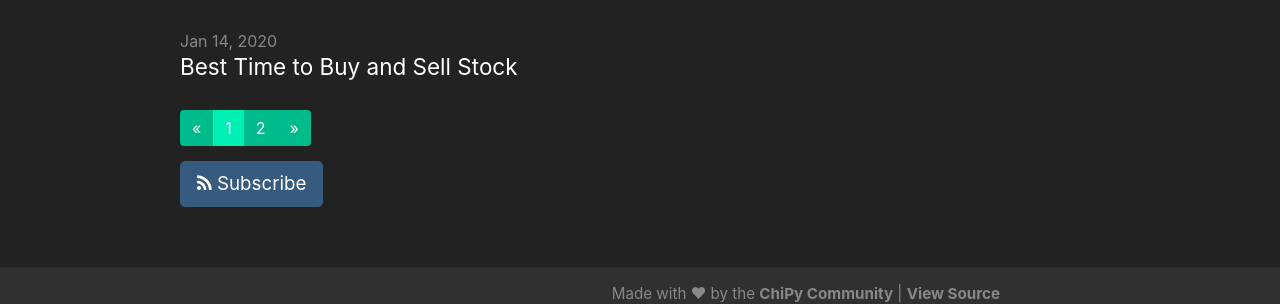
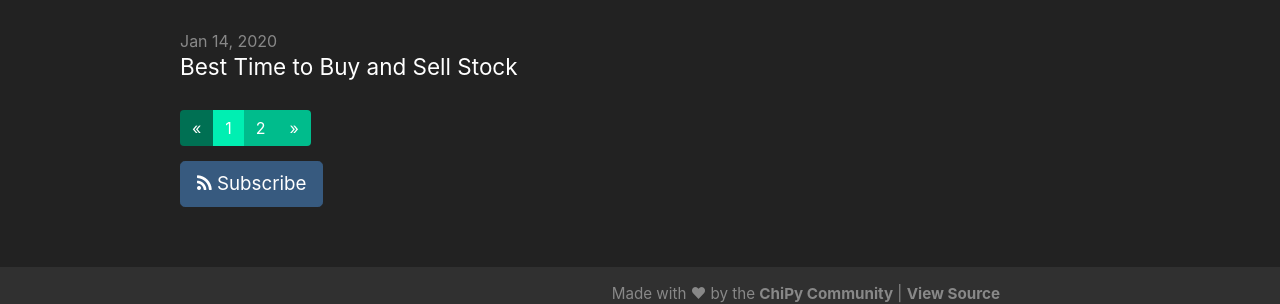
Before and after one commit to chicagopython/algosig, a Jekyll site: the page built from index.html, in a window 1280 px wide and 1309 px high. Shown: the part 987-1291 px from the top of the window. Built offline with Jekyll 4.4.1, drawn with Linux system fonts in a browser that asks for light colours; nearby versions of some CDN libraries; the list of posts is cut into pages by our own code.

```diff
--- a/_layouts/home.html
+++ b/_layouts/home.html
@@ -64,14 +64,18 @@
       {% if site.paginate %}
       <div>
         <ul class="pagination">
-          <li class="page-item {{ paginator.previous_page_path ? 'active' : 'disabled' }}">
-            <a class="page-link"  href="{{ paginator.previous_page_path | relative_url }}">&laquo;</a>
+          {%- if paginator.previous_page %}
+          <li class="page-item">
+            <a class="page-link" href="{{ paginator.previous_page_path | relative_url }}">&laquo;</a>
           </li>
-          {%- if paginator.previous_page %}
           <li class="page-item">
             <a class="page-link" href="{{ paginator.previous_page_path | relative_url }}">
               {{ paginator.previous_page }}
             </a>
+          </li>
+          {%- else %}
+          <li class="page-item disabled">
+            <a class="page-link" href="{{ paginator.previous_page_path | relative_url }}">&laquo;</a>
           </li>
           {%- endif %}
           <li class="page-item active">
@@ -83,10 +87,14 @@
               {{ paginator.next_page }}
             </a>
           </li>
-          {%- endif %}
           <li class="page-item">
             <a class="page-link" href="{{ paginator.next_page_path | relative_url }}">&raquo;</a>
           </li>
+          {%- else %}
+          <li class="page-item disabled">
+            <a class="page-link" href="{{ paginator.next_page_path | relative_url }}">&raquo;</a>
+          </li>
+          {%- endif %}
         </ul>
       </div>
       {%- endif %}
```
